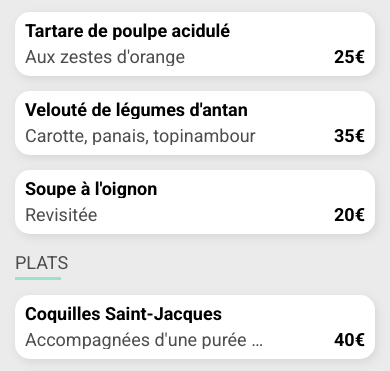
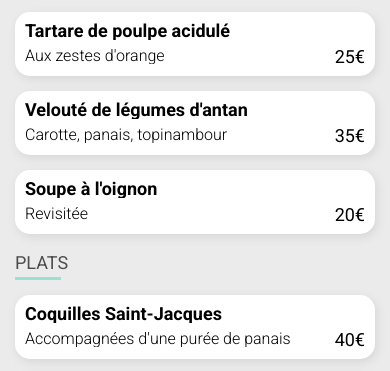
Before and after one commit to ZToRx/ThibaultSalagnac_3_23022021, a website: page a_la_francaise.html in a window 390 px wide. Shown: the part 425-796 px from the top of the page. Drawn offline with Linux system fonts and the light colour scheme; a web font is replaced by a local one.

Commit message:
responsive des restaurants

```diff
--- a/a_la_francaise.html
+++ b/a_la_francaise.html
@@ -31,7 +31,6 @@
       <img
         src="./public/img/restaurants/a_la_francaise.jpg"
         alt="plat dans une petite assiette"
-        class="showcase"
       />
       <form method="post" action="traitement.php">
         <div class="heading">
--- a/sass/base/_typography.scss
+++ b/sass/base/_typography.scss
@@ -1,7 +1,4 @@
 body {
   font-family: $font-stack;
   font-size: 18px;
-  @include responsive-to(xl) {
-    font-size: 22px;
-  }
 }
--- a/sass/pages/_index.scss
+++ b/sass/pages/_index.scss
@@ -1,4 +1,4 @@
-/*.loadingscreen {
+.loadingscreen {
   display: flex;
   justify-content: center;
   align-items: center;
@@ -39,7 +39,7 @@
   100% {
     transform: rotate(360deg);
   }
-}*/
+}
 
 .infoposition {
   height: 30px;
--- a/sass/pages/_restaurants.scss
+++ b/sass/pages/_restaurants.scss
@@ -1,5 +1,8 @@
 section {
   background: shade($color-white, 8);
+  & img {
+    width: 100%;
+  }
 }
 
 form {
@@ -10,7 +13,13 @@ form {
   border-radius: 30px 30px 0 0;
   background: shade($color-white, 8);
   padding: 15px;
+  @include responsive-to(l) {
+    display: grid;
+    grid-template: 59px 1fr 136px / 1fr 1fr 1fr;
+    column-gap: 20px;
+  }
   & .bypass {
+    grid-column: 1 / 4;
     align-self: center;
     text-align: center;
     width: 100%;
@@ -24,6 +33,7 @@ form {
 
 .heading {
   display: flex;
+  grid-column: 1 / 4;
   justify-content: space-between;
   align-items: center;
   font-family: $font-stack-title;
@@ -88,6 +98,10 @@ form {
     border-radius: 15px;
     box-shadow: 2px 3px 10px shade($color-white, 16);
     &:hover > div + div {
+      position: relative;
+      @include responsive-to(s) {
+        position: absolute;
+      }
       transform: translate(-64px, 0);
       & .fa-check-circle {
         transform: rotate(360deg);
@@ -98,34 +112,27 @@ form {
     display: flex;
     flex-direction: column;
     padding: 10px 0 10px 10px;
-    text-overflow: ellipsis;
-    white-space: nowrap;
-    overflow: hidden;
-    width: 100%;
+    width: 80%;
+    @include ellipsis;
     &__name {
-      white-space: nowrap;
-      font-weight: bold;
-      text-overflow: ellipsis;
-      white-space: nowrap;
-      overflow: hidden;
+      @include ellipsis;
     }
     &__spec {
-      overflow: hidden;
-      white-space: nowrap;
-      text-overflow: ellipsis;
+      @include ellipsis;
+      font-weight: 300;
       padding-top: 8px;
-      color: shade($color-white, 70);
+      font-size: 16px;
     }
   }
   &__animation {
     display: flex;
-    position: relative;
+    position: absolute;
     right: -64px;
     transition: transform 400ms ease-in-out;
   }
   &__price {
     align-self: flex-end;
-    font-weight: bold;
+    font-weight: normal;
     padding-bottom: 10px;
     padding-right: 10px;
   }
@@ -146,11 +153,11 @@ form {
 
 @for $i from 1 through 10 {
   .animation-#{$i} {
-    animation: card-in 800ms 350ms * $i ease-out forwards;
+    animation: arise 800ms 350ms * $i ease-out forwards;
   }
 }
 
-@keyframes card-in {
+@keyframes arise {
   0% {
     opacity: 0.1;
     transform: translateY(15px);
--- a/sass/utils/_variables.scss
+++ b/sass/utils/_variables.scss
@@ -7,6 +7,14 @@ $color-white: hsl(0, 0%, 100%);
 $font-stack: ("Roboto", "Arial", sans-serif);
 
 $font-stack-title: ("Shrikhand", "Arial", sans-serif);
+
+@mixin ellipsis {
+  display: flow-root;
+  overflow: clip;
+  font-weight: bold;
+  text-overflow: ellipsis;
+  white-space: nowrap;
+}
 
 $breakpoints: (
   "xs": 425px,
```
Also changed, not shown: public/css/style.css, 1 other file.
